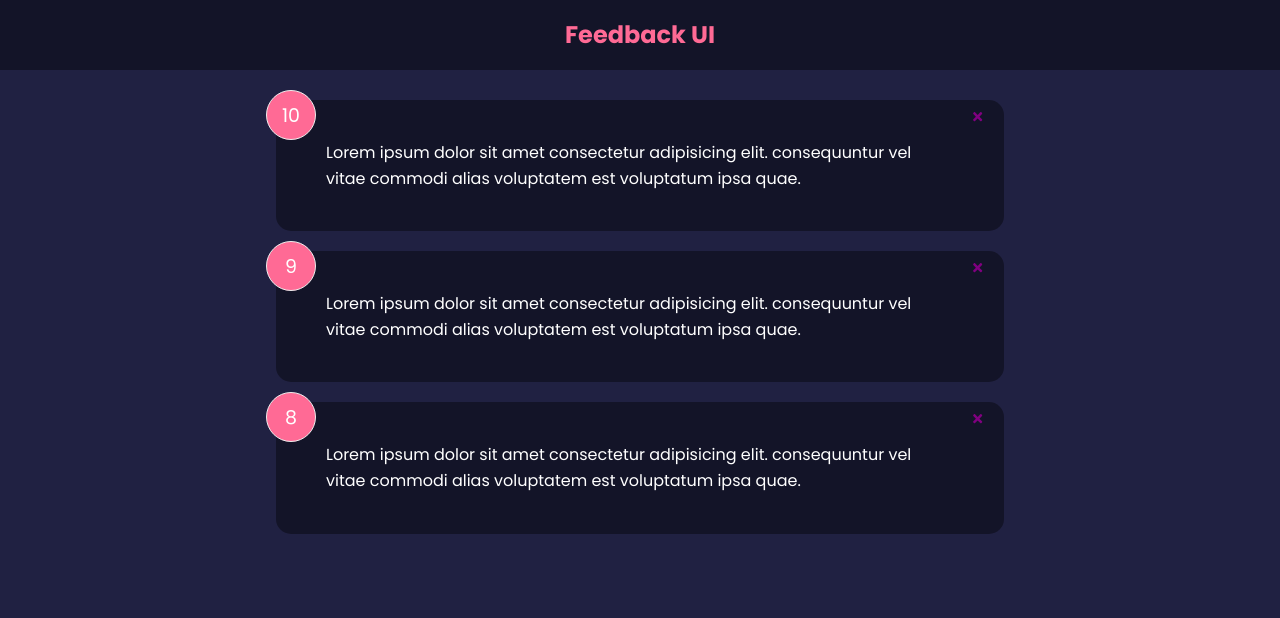
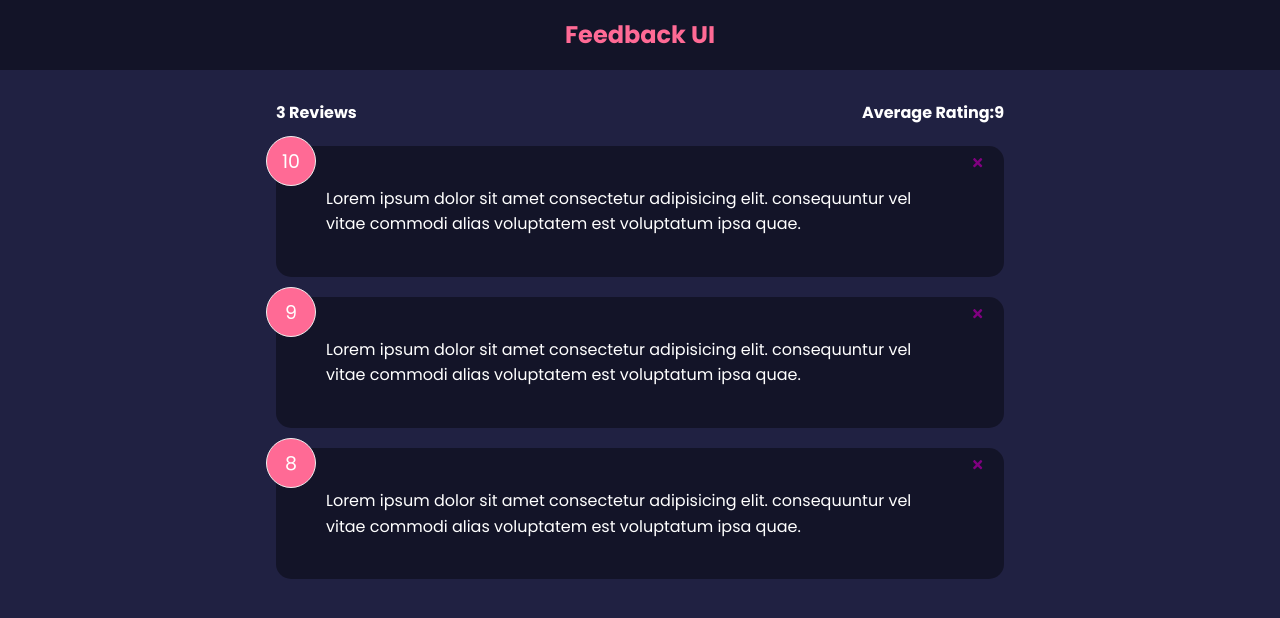
Before and after one commit to salimp2009/feedback-app, a React (Create React App) app: page / in a window 1280 px wide. Shown: the top 618 px of the page. Built offline with nearby package versions, Linux system fonts and the light colour scheme.

Commit message:
added FeedbackStats display total review and average rating

```diff
--- a/src/App.jsx
+++ b/src/App.jsx
@@ -1,10 +1,12 @@
 import { useState } from "react";
 import Header from "./components/Header";
 import FeedbackList from "./components/FeedbackList";
+import FeedbackStats from "./components/FeedbackStats";
 import FeedbackData from "./data/FeedbackData";
 
 function App() {
   const [feedback, setFeedback] = useState(FeedbackData);
+
   const deleteFeedback = (id) => {
     if (window.confirm("Are you sure you want to delete this feedback?")) {
       setFeedback(feedback.filter((item) => item.id !== id));
@@ -14,6 +16,7 @@
     <>
       <Header />
       <div className="container">
+        <FeedbackStats feedback={feedback} />
         <FeedbackList feedback={feedback} handleDelete={deleteFeedback} />
       </div>
     </>
--- /dev/null
+++ b/src/components/FeedbackStats.jsx
@@ -0,0 +1,23 @@
+import PropTypes from "prop-types";
+
+function FeedbackStats({ feedback }) {
+  let average =
+    feedback.reduce((acc, cur) => {
+      return acc + cur.rating;
+    }, 0) / feedback.length;
+
+  // average = average.toFixed(1).replace(".0", "");
+  average = average.toFixed(1).replace(/[.,]0$/, "");
+  return (
+    <div className="feedback-stats">
+      <h4>{feedback.length} Reviews</h4>
+      <h4>Average Rating:{isNaN(average) ? 0 : average}</h4>
+    </div>
+  );
+}
+
+FeedbackStats.propTypes = {
+  feedback: PropTypes.array.isRequired,
+};
+
+export default FeedbackStats;
```
